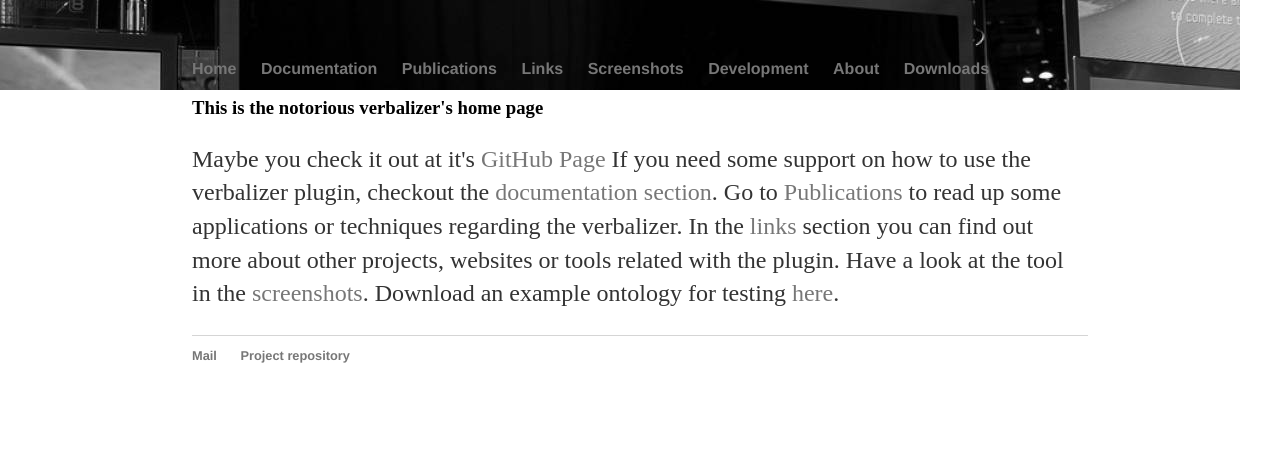
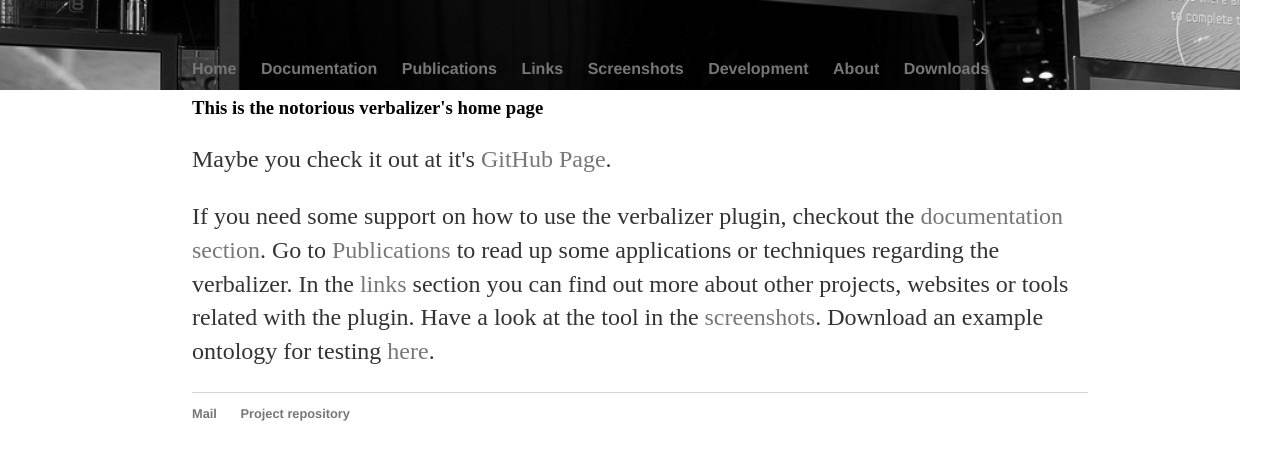
Before and after one commit to verbalizer/verbalizer.github.io, a Jekyll site: the page built from index.html, in a window 1280 px wide. Shown: the top 460 px of the page. Built offline with Jekyll 4.4.1, drawn with Linux system fonts in a browser that asks for light colours.

Commit message:
changes in index.html

```diff
--- a/documentation/index.html
+++ b/documentation/index.html
@@ -4,9 +4,7 @@ title : Documentation
 ---
 <p>
 	On this page you find information about how to use the verbalizer plugin.
-</p>
 
-<p>
 	<ul>
 
 	  <li>
--- a/index.html
+++ b/index.html
@@ -5,8 +5,10 @@ title: This is the notorious verbalizer's home page
 
 <p>
 	Maybe you check it out at it's
-	<a href="https://github.com/marvinki/verbalizer">GitHub Page</a>
+	<a href="https://github.com/marvinki/verbalizer">GitHub Page</a>.
+</p>
 
+<p>
 	If you need some support on how to use the verbalizer plugin, checkout the <a href="/documentation/index.html">documentation section</a>.
 	Go to <a href="/papers.html">Publications</a> to read up some applications or techniques regarding the verbalizer. In the <a href="/links.html">links</a>
 	section you can find out more about other projects, websites or tools related with the plugin.
```
Also changed, not shown: _layouts/post.html (deleted, +0 -9 lines).
